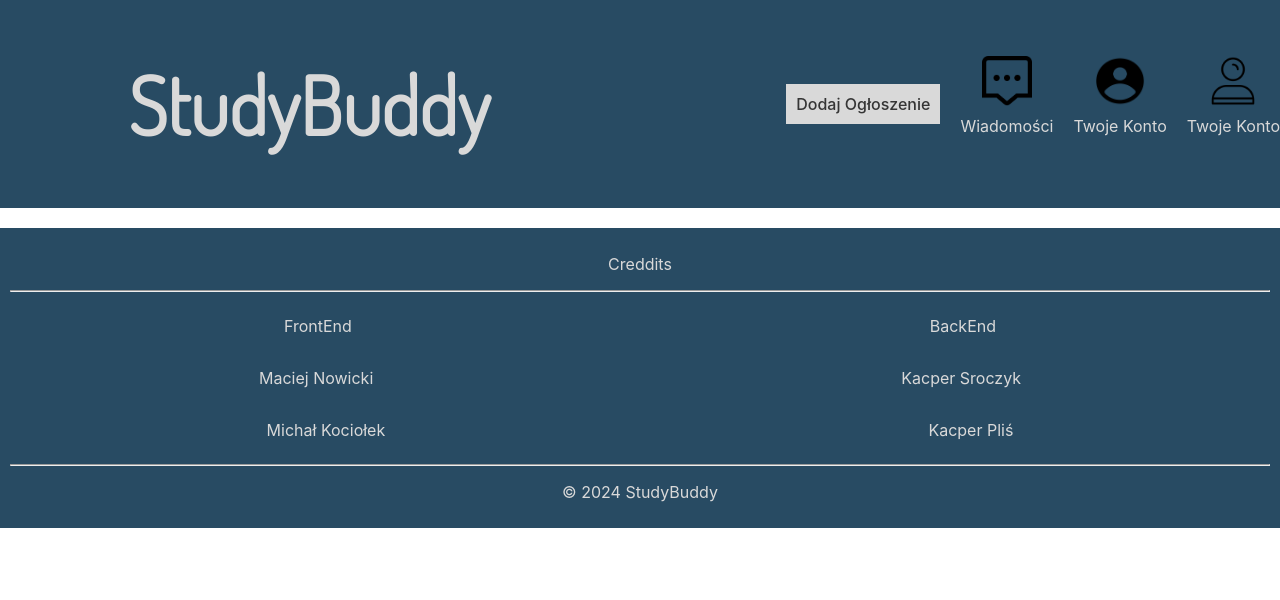
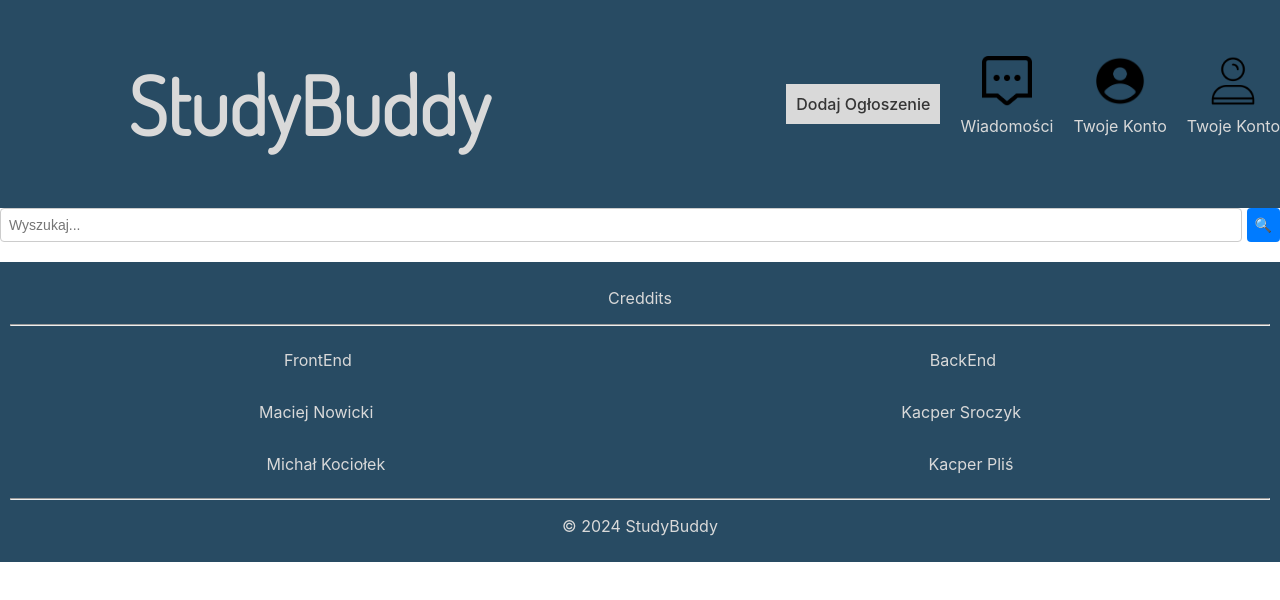
Before and after one commit to Michaluszeq/CETUS-PRO-PRAKTYKI, a React (Create React App) app in the folder cetus-pro-praktyki/: page / in a window 1280 px wide. Shown: the top 600 px of the page. Built offline with nearby package versions, Linux system fonts and the light colour scheme.

Commit message:
Update 07.01.2024
dodanie pliku do settings wzraz ze stylami
dodanie panelu wyszukiwania na stronie

```diff
--- a/cetus-pro-praktyki/src/App.jsx
+++ b/cetus-pro-praktyki/src/App.jsx
@@ -1,15 +1,21 @@
+// App.jsx
 import React from 'react';
+import SearchBar from '../src/Search/Search'; // Zmiana ścieżki na odpowiednią
 import './App.css';
 import Baner from './baner/baner';
 import BottomBaner from './bottomBaner/bottomBaner';
 
+export default function App() {
+  const handleSearch = (searchTerm) => {
+    // Tutaj możesz umieścić logikę obsługi wyszukiwania
+    console.log('Wyszukiwanie:', searchTerm);
+  };
 
-export default function App() {
   return (
     <div className="App">
-      <Baner/>
-      <BottomBaner/>
-
+      <Baner />
+      <SearchBar onSearch={handleSearch} />
+      <BottomBaner />
     </div>
   );
 }
--- /dev/null
+++ b/cetus-pro-praktyki/src/Search/Search.css
@@ -0,0 +1,23 @@
+.search-container {
+    display: flex;
+    margin-bottom: 10px;
+}
+
+.search-input {
+    padding: 8px;
+    font-size: 14px;
+    flex: 1;
+    border: 1px solid #ccc;
+    border-radius: 4px;
+    margin-right: 5px;
+}
+
+.search-button {
+    padding: 8px;
+    font-size: 14px;
+    cursor: pointer;
+    background-color: #007bff;
+    color: #fff;
+    border: none;
+    border-radius: 4px;
+}
--- /dev/null
+++ b/cetus-pro-praktyki/src/Search/Search.jsx
@@ -0,0 +1,33 @@
+import React, { useState } from 'react';
+import './Search.css';
+
+const SearchBar = ({ onSearch }) => {
+  const [searchTerm, setSearchTerm] = useState('');
+
+  const handleInputChange = (e) => {
+    setSearchTerm(e.target.value);
+  };
+
+  const handleSearch = () => {
+    onSearch(searchTerm);
+  };
+
+  return (
+    <div className="search-container">
+      <input
+        className="search-input"
+        type="text"
+        placeholder="Wyszukaj..."
+        value={searchTerm}
+        onChange={handleInputChange}
+      />
+      <button className="search-button" onClick={handleSearch}>
+        <span role="img" aria-label="lupa">
+          🔍
+        </span>
+      </button>
+    </div>
+  );
+};
+
+export default SearchBar;
--- /dev/null
+++ b/cetus-pro-praktyki/src/TwojeKonto/Settings.css
@@ -0,0 +1,37 @@
+/* Settings.css */
+.settings-container {
+    max-width: 400px;
+    margin: 0 auto;
+    padding: 20px;
+    border: 1px solid #ccc;
+    border-radius: 8px;
+    background-color: #fff;
+}
+
+.form-group {
+    margin-bottom: 15px;
+}
+
+label {
+    display: block;
+    margin-bottom: 5px;
+    font-weight: bold;
+}
+
+input {
+    width: 100%;
+    padding: 8px;
+    font-size: 14px;
+    border: 1px solid #ccc;
+    border-radius: 4px;
+}
+
+button {
+    background-color: #007bff;
+    color: #fff;
+    padding: 10px;
+    font-size: 16px;
+    border: none;
+    border-radius: 4px;
+    cursor: pointer;
+}
--- /dev/null
+++ b/package.json
@@ -0,0 +1,5 @@
+{
+  "dependencies": {
+    "react-router-dom": "^6.21.1"
+  }
+}
```
Also changed, not shown: cetus-pro-praktyki/src/TwojeKonto/Settings.jsx (added, +49 -0 lines), 1 other file (tests, documents, lock files or other folders).
